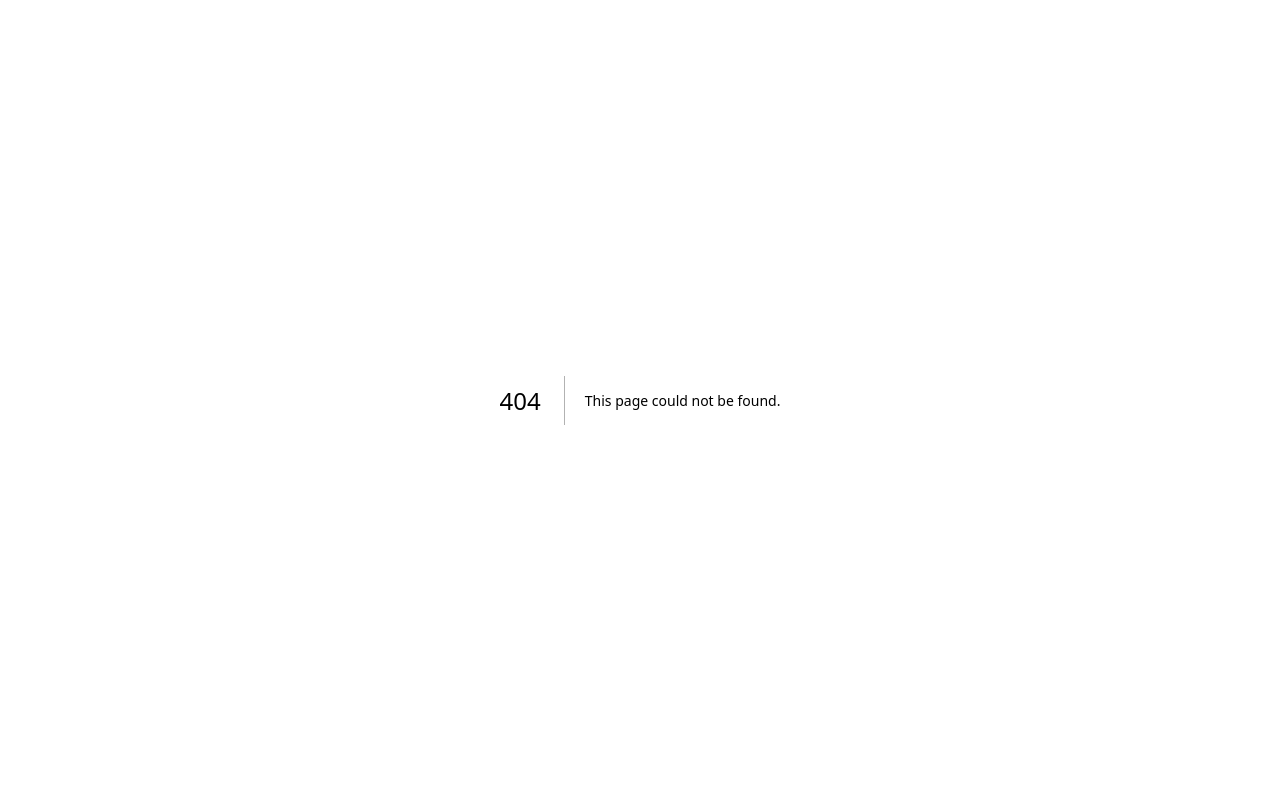
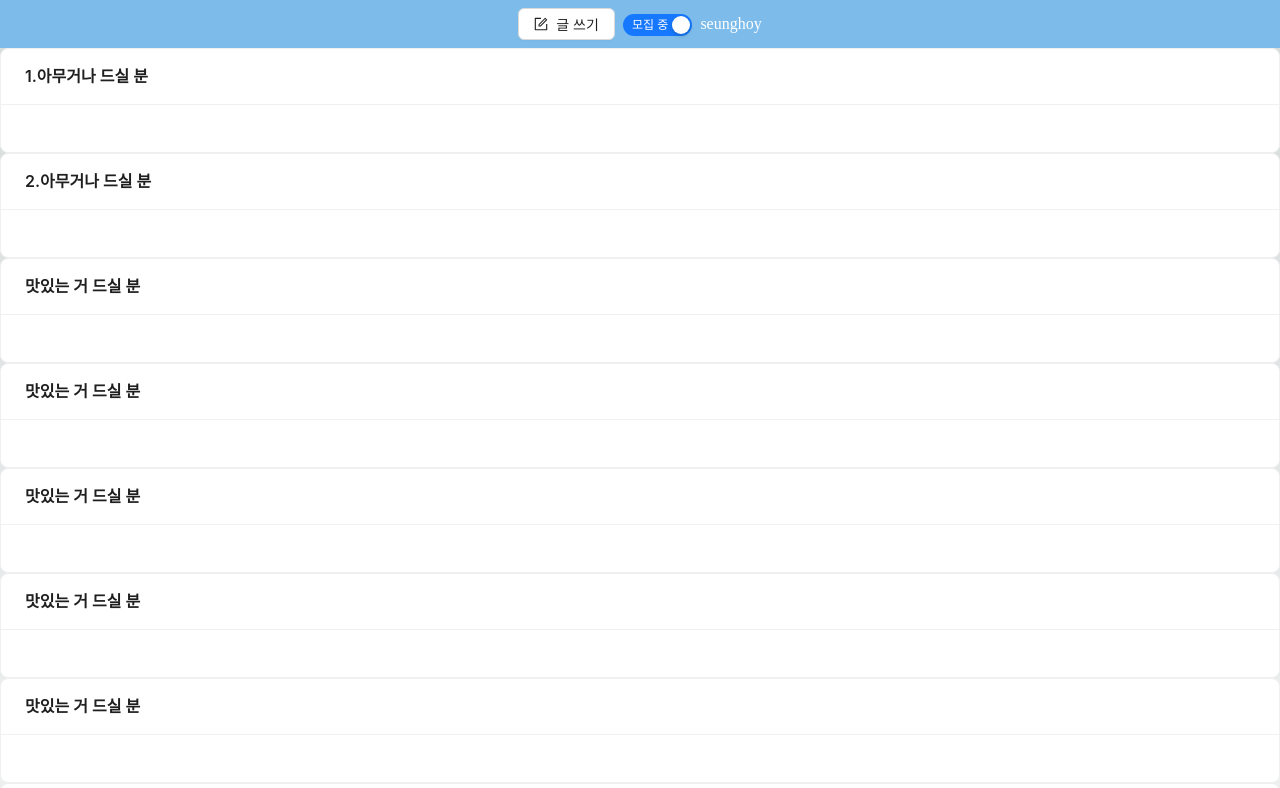
Before and after one commit to pumple99/mobile_test, a Next.js app: page /main in a window 1280 px wide. Before the commit this address had no page. Shown: the top 788 px of the page. Built offline with nearby package versions, Linux system fonts and the light colour scheme.

Commit message:
add antd main test

```diff
--- a/package.json
+++ b/package.json
@@ -12,6 +12,7 @@
     "@types/node": "18.15.3",
     "@types/react": "18.0.28",
     "@types/react-dom": "18.0.11",
+    "antd": "^5.3.1",
     "eslint": "8.36.0",
     "eslint-config-next": "13.2.4",
     "next": "13.2.4",
--- /dev/null
+++ b/pages/main.tsx
@@ -0,0 +1,141 @@
+import { Card, Layout, Button, Switch, Space, Dropdown } from "antd";
+import type { MenuProps } from 'antd';
+import React, {} from 'react';
+import styles from '../styles/header.module.css';
+import {FormOutlined} from '../node_modules/@ant-design/icons';
+
+const { Header, Footer, Sider, Content } = Layout;
+const items: MenuProps['items'] = [
+    {
+      label: <a href="https://www.antgroup.com">logout</a>,
+      key: '0',
+    },
+    {
+      label: <a href="https://www.aliyun.com">something</a>,
+      key: '1',
+    },
+    {
+      type: 'divider',
+    },
+    {
+      label: '3rd menu item',
+      key: '3',
+    },
+  ];
+
+function UserCard({ card } : any){
+    return (
+        <Card title={card.title}>
+
+        </Card>
+    );
+}
+
+const Main: React.FC = () => {
+
+    const cards = [
+        {
+            id: 1,
+            title: "1.아무거나 드실 분",
+            currentPeople: 5,
+            maxPeople: 10
+        },
+        {
+            id: 2,
+            title: "2.아무거나 드실 분",
+            currentPeople: 6,
+            maxPeople: 11
+        },
+        {
+            id: 3,
+            title: "맛있는 거 드실 분",
+            currentPeople: 1,
+            maxPeople: 100
+        },
+        {
+            id: 3,
+            title: "맛있는 거 드실 분",
+            currentPeople: 1,
+            maxPeople: 100
+        },
+        {
+            id: 3,
+            title: "맛있는 거 드실 분",
+            currentPeople: 1,
+            maxPeople: 100
+        },
+        {
+            id: 3,
+            title: "맛있는 거 드실 분",
+            currentPeople: 1,
+            maxPeople: 100
+        },
+        {
+            id: 3,
+            title: "맛있는 거 드실 분",
+            currentPeople: 1,
+            maxPeople: 100
+        },
+        {
+            id: 3,
+            title: "맛있는 거 드실 분",
+            currentPeople: 1,
+            maxPeople: 100
+        },
+        {
+            id: 3,
+            title: "맛있는 거 드실 분",
+            currentPeople: 1,
+            maxPeople: 100
+        },
+        {
+            id: 3,
+            title: "맛있는 거 드실 분",
+            currentPeople: 1,
+            maxPeople: 100
+        },
+        {
+            id: 3,
+            title: "맛있는 거 드실 분",
+            currentPeople: 1,
+            maxPeople: 100
+        },
+        {
+            id: 3,
+            title: "맛있는 거 드실 분",
+            currentPeople: 1,
+            maxPeople: 100
+        },
+        {
+            id: 3,
+            title: "맛있는 거 드실 분",
+            currentPeople: 1,
+            maxPeople: 100
+        },
+    ]
+
+    return (
+        <>
+        <Header className={styles.headerStyle}>
+            <Space direction="horizontal">
+                <Button icon={<FormOutlined />}>글 쓰기</Button>
+                <Switch checkedChildren="모집 중" unCheckedChildren="마감" defaultChecked />
+                <Dropdown menu={{ items }} trigger={['click']}>
+                    <a onClick={(e) => e.preventDefault()}>
+                        <Space>
+                            seunghoy
+                        </Space>
+                    </a>
+                </Dropdown>
+            </Space>
+        </Header>
+        <div className={styles.pad}>
+            {cards.map(card => (
+        <UserCard card={card} />
+    ))}
+        </div>
+        </>
+        );
+}
+
+export default Main;
--- /dev/null
+++ b/styles/header.module.css
@@ -0,0 +1,17 @@
+.headerStyle {
+    position: fixed;
+    text-align: center;
+    color: #fff;
+    height: 3rem;
+    width: 100%;
+    padding-inline: 0;
+    line-height: 3rem;
+    background-color: #7dbcea;
+    z-index: 1;
+}
+
+.pad {
+    position: relative;
+    padding-top: 3rem;
+    color: #000;
+}
```
Also changed, not shown: 1 other file (tests, documents, lock files or other folders).
